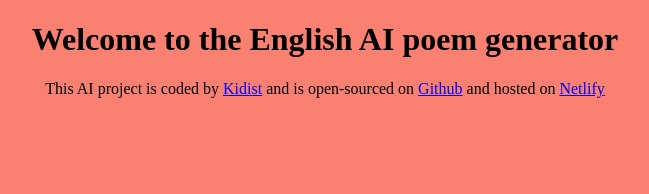
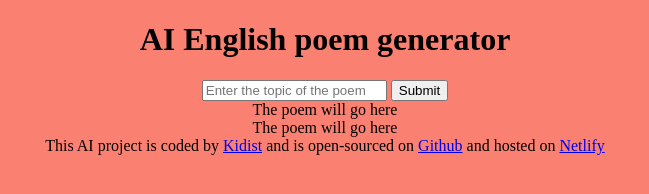
Before and after one commit to kidist997/English-Poem-Generator, a plain HTML site: page index.html in a window 1280 px wide. Shown: the whole page, without its empty margins (315-964 px from the left). Drawn offline with Linux system fonts and the light colour scheme.

Commit message:
Added the basic HTML structure.

```diff
--- a/index.html
+++ b/index.html
@@ -7,7 +7,20 @@
     <title>AI Poem Generator</title>
   </head>
   <body>
-    <h1>Welcome to the English AI poem generator</h1>
+    <header>
+      <h1>AI English poem generator</h1>
+    </header>
+    <main>
+      <form>
+        <input type="text" placeholder="Enter the topic of the poem" />
+        <input type="submit" />
+      </form>
+      <div>
+        The poem will go here
+        <br />
+        The poem will go here
+      </div>
+    </main>
 
     <footer>
       This AI project is coded by
```
